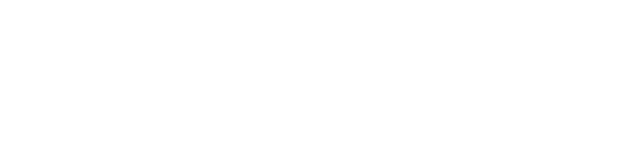
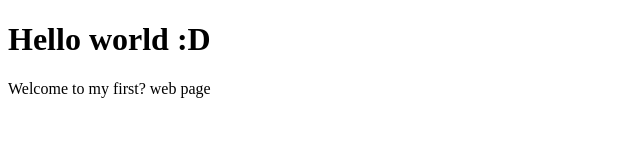
Before and after one commit to suelii/info, a plain HTML site: page index.html in a window 1280 px wide. Shown: the whole page, without its empty margins (0-640 px from the left). Drawn offline with Linux system fonts and the light colour scheme.

Commit message:
Add hello message

```diff
--- a/index.html
+++ b/index.html
@@ -5,5 +5,8 @@
     <meta name="viewport" content="width=device-width, initial-scale=1.0" />
     <title>Document</title>
   </head>
-  <body></body>
+  <body>
+    <h1>Hello world :D</h1>
+    <p>Welcome to my first? web page</p>
+  </body>
 </html>
```
Also changed, not shown: 1 other file.
